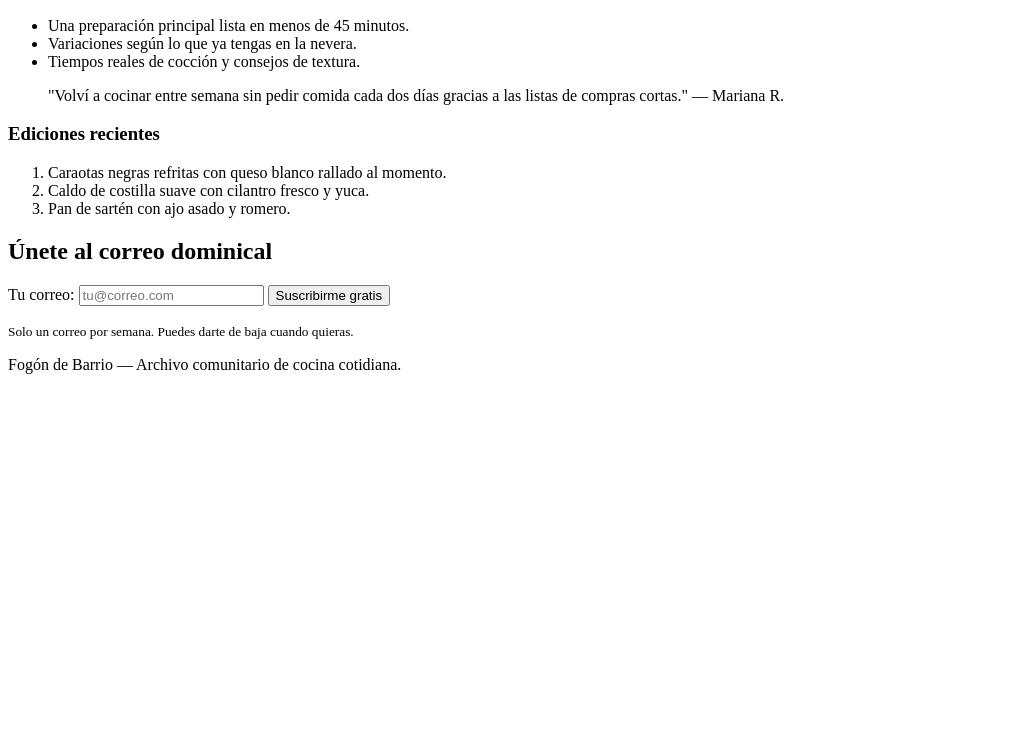
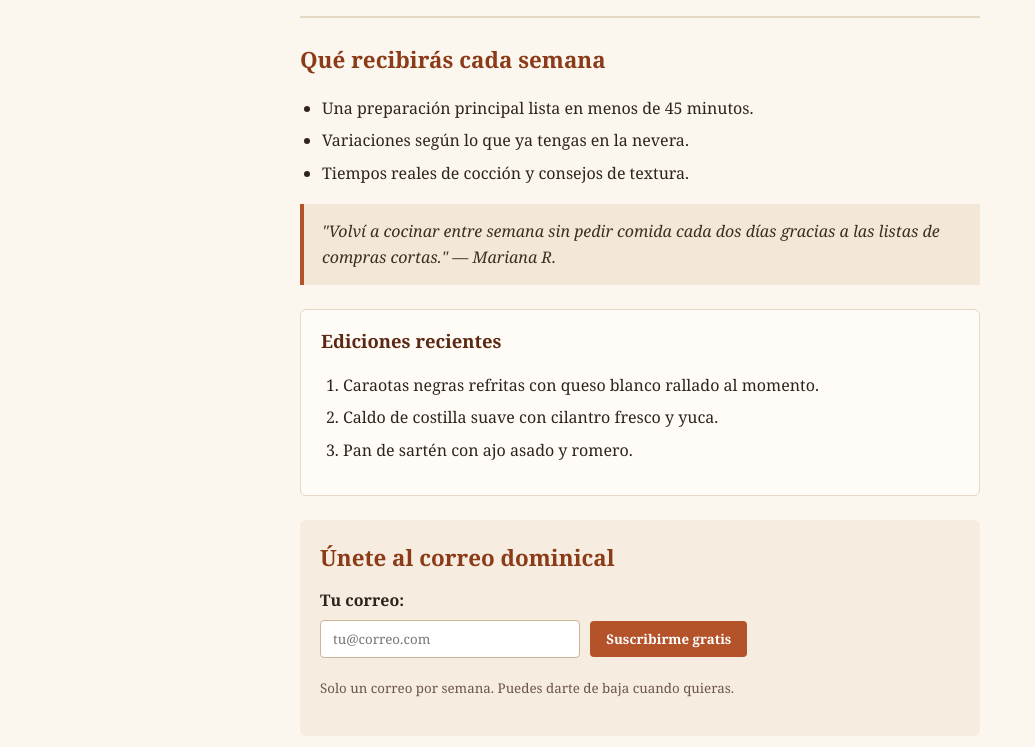
Before and after one commit to Juandmch/repositorio, a plain HTML site: page index.html in a window 1280 px wide. Shown: the part 148-895 px from the top of the page, without its empty margins (0-1035 px from the left). Before the commit the page ends 800 px from the top, so only its background shows below. Drawn offline with Linux system fonts and the light colour scheme.

Commit message:
nuevo 2.0

```diff
--- a/index.html
+++ b/index.html
@@ -3,6 +3,134 @@
 <head>
   <meta charset="UTF-8">
   <title>Fogón de Barrio — Recetas y Despensa</title>
+  <style>
+    * {
+      box-sizing: border-box;
+    }
+
+    body {
+      margin: 0;
+      padding: 28px 20px;
+      font-family: Georgia, "Times New Roman", serif;
+      background-color: #fbf6ee;
+      color: #2f241d;
+      line-height: 1.65;
+    }
+
+    header,
+    article,
+    aside,
+    section,
+    footer {
+      max-width: 680px;
+      margin: 0 auto 24px auto;
+    }
+
+    header {
+      text-align: center;
+      padding-bottom: 18px;
+      border-bottom: 2px solid #e6d8c3;
+    }
+
+    h1 {
+      margin: 0 0 6px 0;
+      font-size: 2.2rem;
+      color: #8c3b19;
+    }
+
+    header p em {
+      color: #6b5647;
+      font-size: 1.05rem;
+    }
+
+    h2 {
+      margin: 0 0 10px 0;
+      font-size: 1.4rem;
+      color: #8c3b19;
+    }
+
+    h3 {
+      margin: 0 0 8px 0;
+      font-size: 1.15rem;
+      color: #5c2812;
+    }
+
+    ul,
+    ol {
+      padding-left: 22px;
+    }
+
+    li {
+      margin-bottom: 6px;
+    }
+
+    blockquote {
+      margin: 18px 0;
+      padding: 14px 18px;
+      background-color: #f3e8d8;
+      border-left: 4px solid #b4532a;
+      font-style: italic;
+      color: #3d2e24;
+    }
+
+    aside {
+      padding: 16px 20px;
+      background-color: #fffcf7;
+      border: 1px solid #e6d8c3;
+      border-radius: 6px;
+    }
+
+    section {
+      padding: 20px;
+      background-color: #f6ede0;
+      border-radius: 6px;
+    }
+
+    label {
+      display: block;
+      margin-bottom: 6px;
+      font-weight: bold;
+    }
+
+    input[type="email"] {
+      padding: 9px 12px;
+      width: 260px;
+      max-width: 100%;
+      border: 1px solid #cbb69a;
+      border-radius: 4px;
+      background-color: #ffffff;
+      color: #2f241d;
+      font-family: inherit;
+    }
+
+    button[type="submit"] {
+      padding: 9px 16px;
+      margin-left: 6px;
+      background-color: #b4532a;
+      color: #ffffff;
+      border: none;
+      border-radius: 4px;
+      font-family: inherit;
+      font-weight: bold;
+      cursor: pointer;
+    }
+
+    button[type="submit"]:hover {
+      background-color: #8c3b19;
+    }
+
+    small {
+      color: #6b5647;
+    }
+
+    footer {
+      text-align: center;
+      padding-top: 12px;
+      border-top: 1px solid #e6d8c3;
+      font-size: 0.9rem;
+      color: #6b5647;
+    }
+  </style>
 </head>
 <body>
   <header>
```
